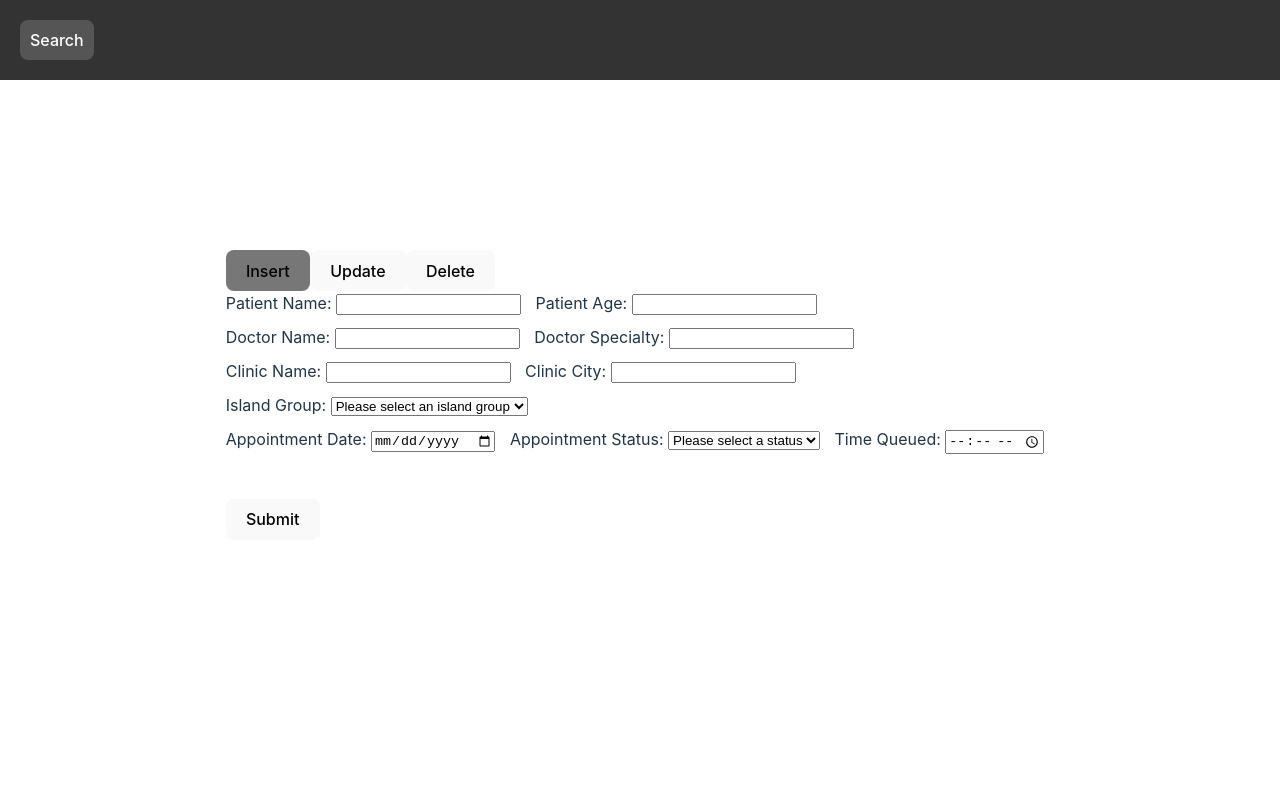
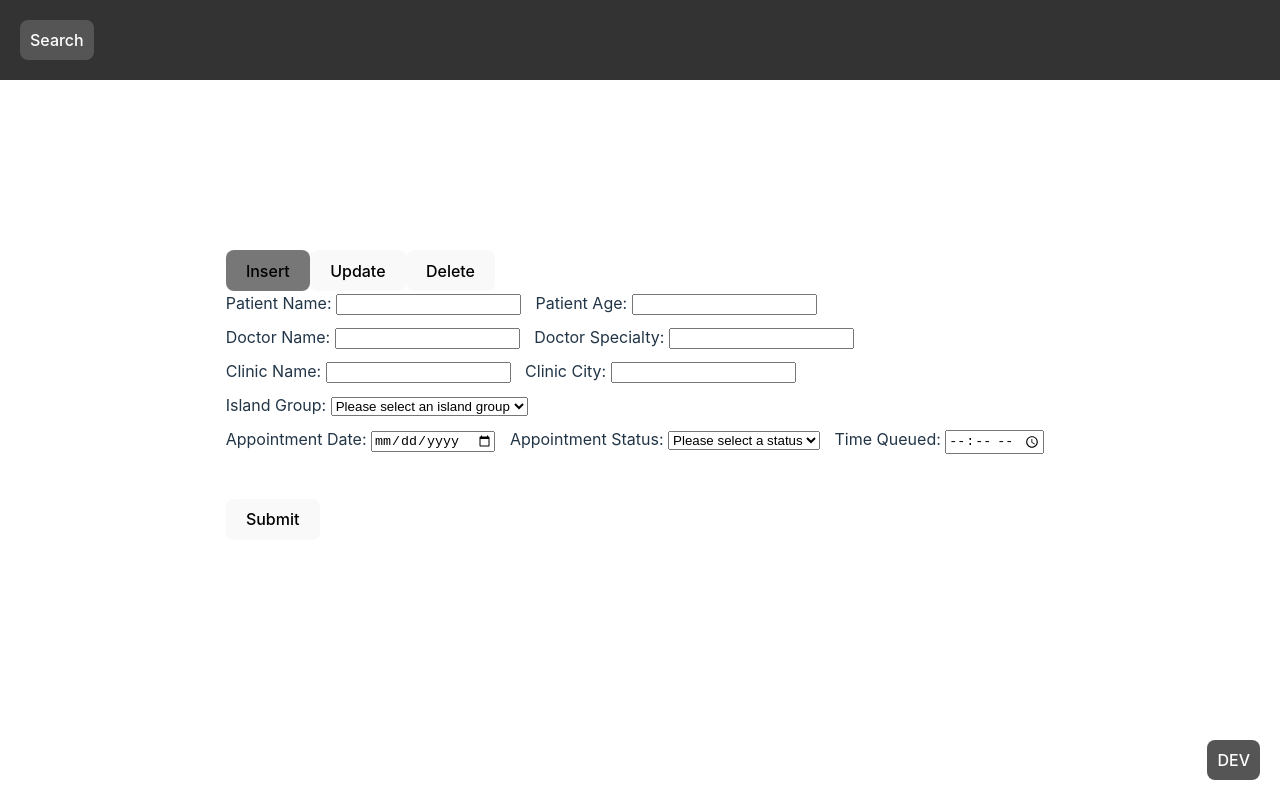
Before and after one commit to TeanConcio/STADVDB-MCO2-Transaction-Management, a Vue app in the folder client/: page / in a window 1280 px wide. Built offline with nearby package versions, Linux system fonts and the light colour scheme.

Commit message:
Dev panel

```diff
--- a/client/src/App.vue
+++ b/client/src/App.vue
@@ -6,6 +6,7 @@ const tab = ref('insert');
 const showForm = ref(false);
 const updateInput = ref('');
 const deleteInput = ref('');
+const showDevPanel = ref(false);
 
 const selectTab = (selectedTab) => {
   tab.value = selectedTab;
@@ -14,31 +15,50 @@ const selectTab = (selectedTab) => {
 const toggleForm = () => {
   showForm.value = !showForm.value;
 };
+
+const toggleDevPanel = () => {
+  showDevPanel.value = !showDevPanel.value;
+};
 </script>
 
 <template>
   <div id="app">
+
     <div class="navbar">
       <button @click="toggleForm">Search</button>
       <FormComponent v-if="showForm" />
     </div>
+
     <div class="tabs">
       <button :class="{ active: tab === 'insert' }" @click="selectTab('insert')">Insert</button>
       <button :class="{ active: tab === 'update' }" @click="selectTab('update')">Update</button>
       <button :class="{ active: tab === 'delete' }" @click="selectTab('delete')">Delete</button>
     </div>
+
     <FormComponent v-if="tab === 'insert'" />
+
     <!-- Check if ID exists, then shows form. If field not filled out, keep as is -->
     <div v-if="tab === 'update'">
       <input v-model="updateInput" type="text" placeholder="Enter ID to update">
       <FormComponent v-if="updateInput" />
     </div>
+
     <!-- Check if ID exists, if exists, show delete button -->
     <div v-if="tab === 'delete'">
       <input v-model="deleteInput" type="text" placeholder="Enter ID to delete">
       <button v-if="deleteInput" @click="confirmDelete">Confirm Deletion</button>
     </div>
   </div>
+
+  <button class="dev-button" @click="toggleDevPanel">DEV</button> <!-- Add this line -->
+    <div class="dev-panel" v-if="showDevPanel"> <!-- Add this block -->
+      <h2>Node Status</h2>
+      <p>Node 1: Status</p>
+      <p>Node 2: Status</p>
+      <p>Node 3: Status</p>
+      <button @click="refreshStatus">Refresh</button>
+    </div>
+
 </template>
 
 <style scoped>
@@ -69,4 +89,26 @@ const toggleForm = () => {
 .navbar button:hover, .active {
   background-color: #777;
 }
+
+.dev-button {
+  position: fixed;
+  bottom: 20px;
+  right: 20px;
+  padding: 10px;
+  background-color: #555;
+  color: white;
+  border: none;
+  cursor: pointer;
+}
+
+.dev-panel {
+  position: fixed;
+  bottom: 60px;
+  right: 20px;
+  background-color: #fff;
+  padding: 20px;
+  border: 1px solid #ccc;
+  width: 200px;
+  color: black;
+}
 </style>
```
